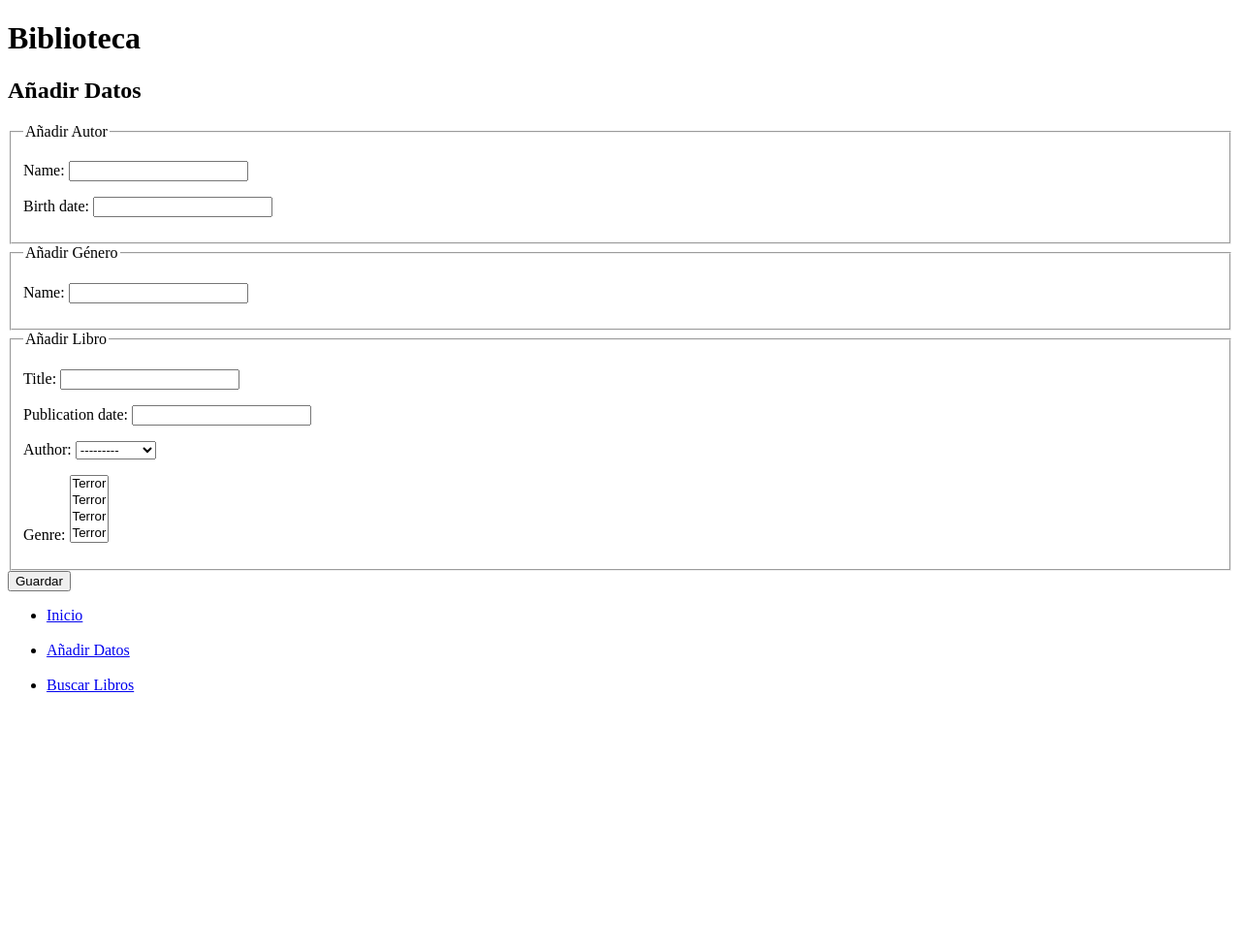
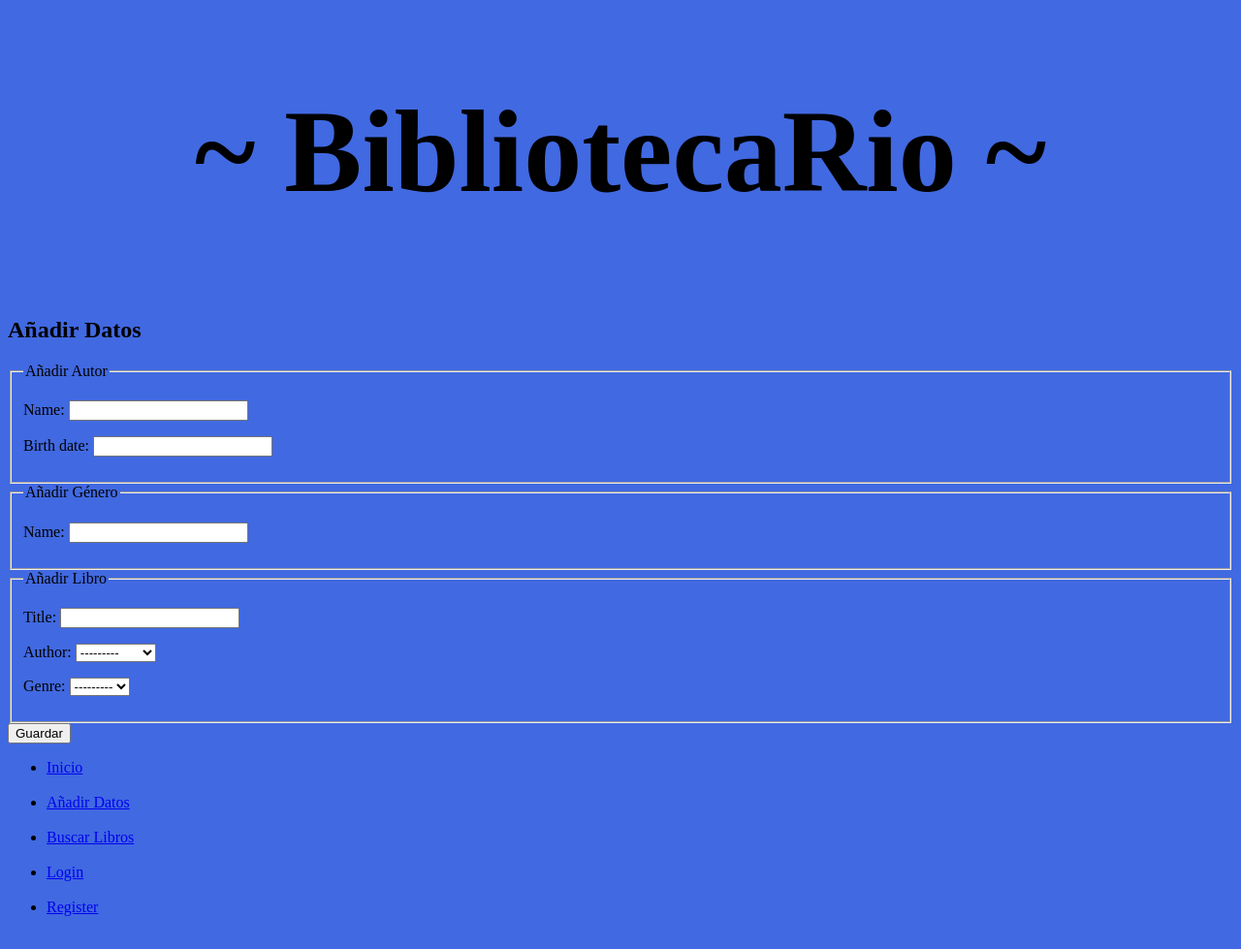
Before and after one commit to drcode001/pre-entrega3-isla, a Django app: page /add/ in a window 1280 px wide. Shown: the whole page at 97% size. Before the commit the page ends 714 px from the top, so only its background shows below. Run offline with Django 5.2, Linux system fonts and the light colour scheme; data comes from the database, SQL or seed files in the repository; both versions use the stored data as it was after the commit.

Commit message:
arreglo de bugs

```diff
--- a/biblioteca/gestion/models.py
+++ b/biblioteca/gestion/models.py
@@ -1,4 +1,5 @@
 from django.db import models
+from django import forms
 
 # Create your models here.
 class Author(models.Model):
@@ -16,9 +17,9 @@
 
 class Book(models.Model):
     title = models.CharField(max_length=200)
-    publication_date = models.DateField()
+    publication_date = date = forms.DateTimeField(widget=forms.TextInput(attrs={'class': 'form-control'}))
     author = models.ForeignKey(Author, on_delete=models.CASCADE)
-    genre = models.ManyToManyField(Genre)
+    genre = models.ForeignKey(Genre, on_delete=models.CASCADE)
 
     def __str__(self):
         return self.title
--- a/biblioteca/gestion/templates/base.html
+++ b/biblioteca/gestion/templates/base.html
@@ -3,11 +3,27 @@
 <head>
     <meta charset="UTF-8">
     <meta name="viewport" content="width=device-width, initial-scale=1.0">
-    <title>Biblioteca</title>
+    <style>
+
+        h1{
+            font-size: 120px;
+        }
+
+        header{
+            display: flex;
+            justify-content: center;
+        }
+
+        body{
+            background-color: royalblue;
+        }
+
+    </style>
+    <title>BibliotecaRio</title>
 </head>
 <body>
     <header>
-        <h1>Biblioteca</h1>
+        <h1>~ BibliotecaRio ~</h1>
     </header>
     <main>
         {% block content %}{% endblock %}
@@ -17,6 +33,8 @@
             <li><a href="{% url 'home' %}">Inicio</a><br><br></li>
             <li><a href="{% url 'add_data' %}">Añadir Datos</a><br><br></li>
             <li><a href="{% url 'search_books' %}">Buscar Libros</a><br><br></li>
+            <li><a href="{% url 'Login' %}">Login</a><br><br></li>
+            <li><a href="{% url 'Register' %}">Register</a><br><br></li>
         </ul>
     </nav>
 </body>
--- a/biblioteca/users/templates/login.html
+++ b/biblioteca/users/templates/users/login.html
@@ -4,7 +4,7 @@
 
 {% block title %} Login {% endblock title %}
 
-{% block main %}
+{% block content %}
 
     {# Este div sólo está agregado para centrar el formulario en la página usando Bootstrap #}
     <div class="d-flex justify-content-center">
@@ -25,4 +25,4 @@
 
         </div>
     </div>
-{% endblock main %}
+{% endblock %}
--- a/biblioteca/users/templates/registro.html
+++ b/biblioteca/users/templates/users/registro.html
@@ -4,7 +4,7 @@
 
 {% block title %} Login {% endblock title %}
 
-{% block main %}
+{% block content %}
 
     {# Este div sólo está agregado para centrar el formulario en la página usando Bootstrap #}
     <div class="d-flex justify-content-center">
@@ -25,4 +25,4 @@
 
         </div>
     </div>
-{% endblock main %}
+{% endblock %}
```
Also changed, not shown: biblioteca/users/views.py (+6 -6 lines), biblioteca/db.sqlite3.
